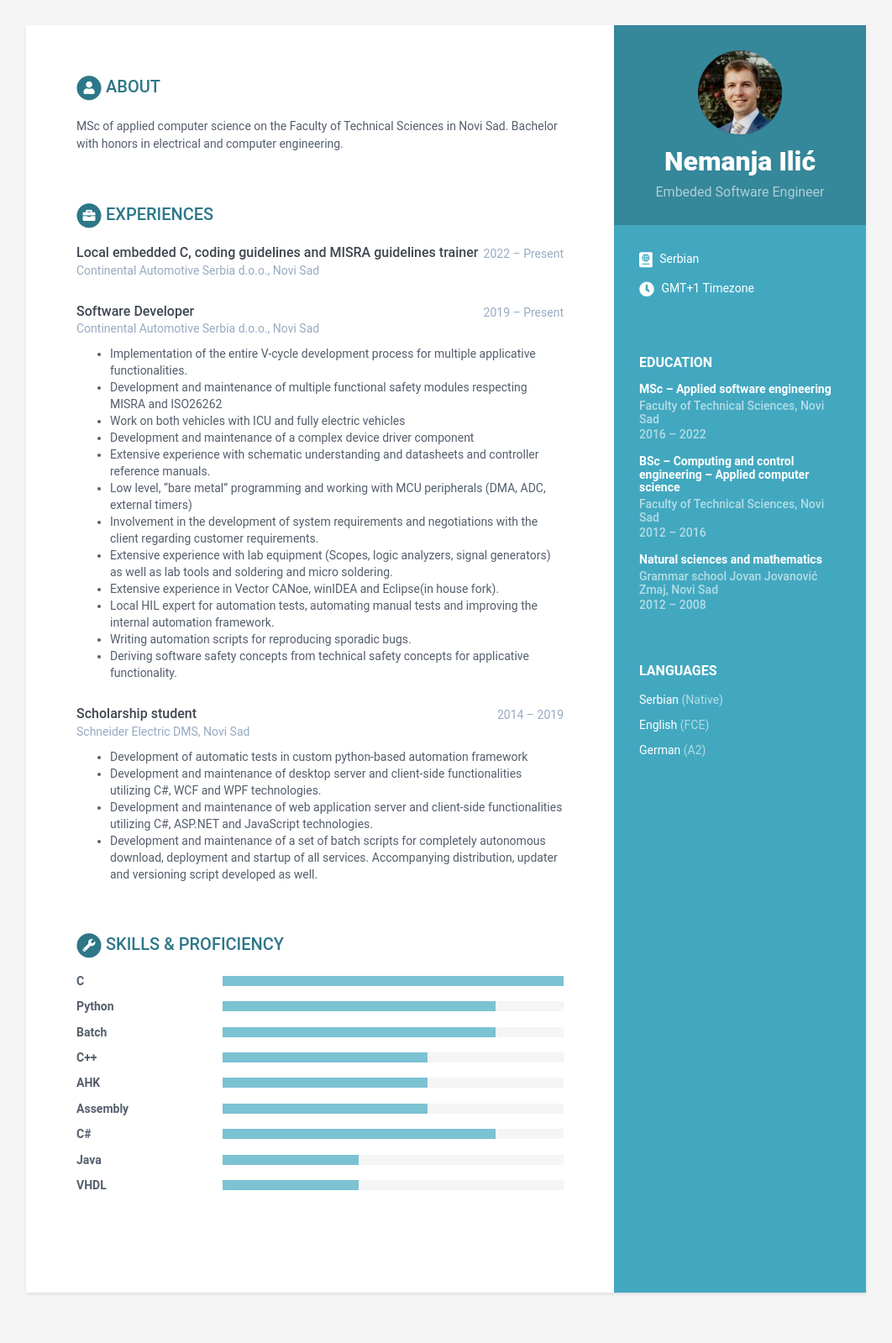
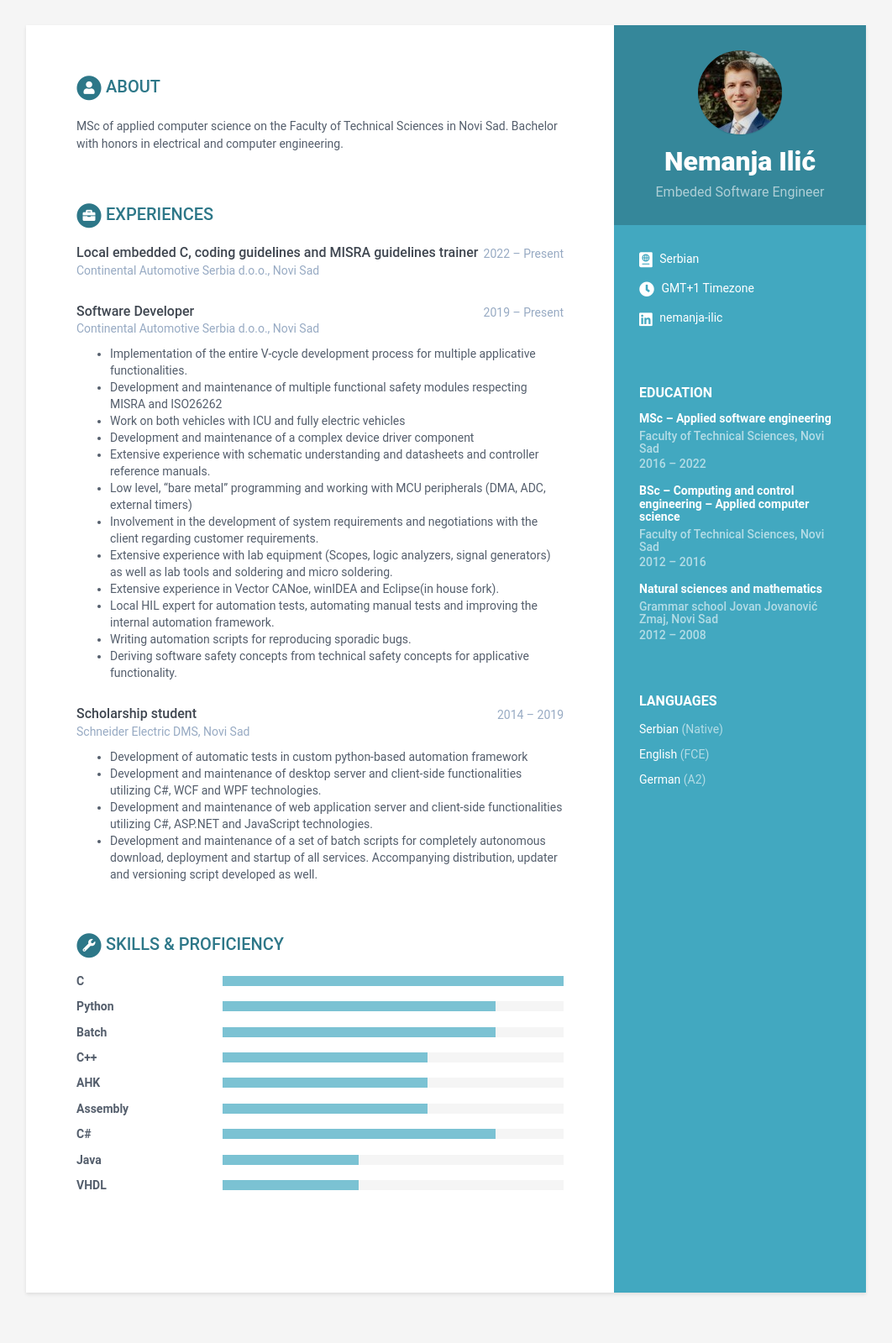
Before and after one commit to NEMANJA-ILIC/CV, a Jekyll site: the page built from index.markdown, in a window 1280 px wide. Shown: the whole page at 84% size, without its empty margins (109-1171 px from the left). Built offline with Jekyll 4.4.1, drawn with Linux system fonts in a browser that asks for light colours.

Commit message:
LinkedIn link added.

```diff
--- a/_data/data.yml
+++ b/_data/data.yml
@@ -17,7 +17,7 @@ sidebar:
     timezone: GMT+1 Timezone
     citizenship: Serbian
 #    website: blog.webjeda.com #do not add http://
-#    linkedin: alandoe
+    linkedin: nemanja-ilic
 #    xing:
 #    github: NEMANJA-ILIC
 #    telegram: # add your nickname without '@' sign
```
